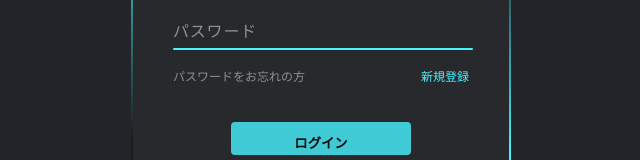
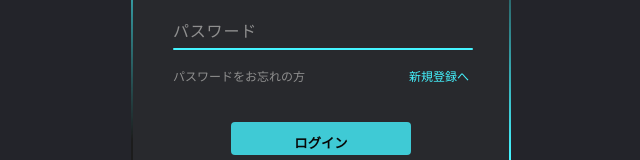
Before and after one commit to LiS2Lim/session-login, a React (Vite) app: page /login in a window 1280 px wide. Shown: the part 374-534 px from the top of the page, without its empty margins (319-959 px from the left). Built offline with nearby package versions, Linux system fonts and the light colour scheme.

Commit message:
Chore: Fix label

```diff
--- a/src/pages/login/index.tsx
+++ b/src/pages/login/index.tsx
@@ -72,6 +72,7 @@ export default () => {
 		<div className='container'>
 			<div className='box'>
 				<div className='form'></div>
+
 				{/* ログインフォーム */}
 				<form onSubmit={fetchLogin} className={sigininclass}>
 					<h2>ログイン</h2>
@@ -87,7 +88,7 @@ export default () => {
 					</div>
 					<div className='links'>
 						<a href='javascript:void(0)'>パスワードをお忘れの方</a>
-						<a href='javascript:void(0)' onClick={()=>{setIsLoginPage(!isLoginPage)}}>新規登録</a>
+						<a href='javascript:void(0)' onClick={()=>{setIsLoginPage(!isLoginPage)}}>新規登録へ</a>
 					</div>
 					<input type='submit' value="ログイン"/>
 				</form>
@@ -102,7 +103,7 @@ export default () => {
 					</div>
 					<div className='links'>
 						<a href='javascript:void(0)'></a>
-						<a className='loginLink' href='javascript:void(0)' onClick={()=>{setIsLoginPage(!isLoginPage)}}>ログイン</a>
+						<a href='javascript:void(0)' onClick={()=>{setIsLoginPage(!isLoginPage)}}>ログインへ</a>
 					</div>
 					<input type='submit' value="確認メール"/>
 				</form>
--- a/src/pages/login/login.css
+++ b/src/pages/login/login.css
@@ -139,10 +139,6 @@
 	text-decoration: none;
 }
 
-.loginLink {
-	margin-left: auto;
-}
-
 .links a:hover,
 .links a:nth-child(2) {
 	color: #45F3FF;
```
